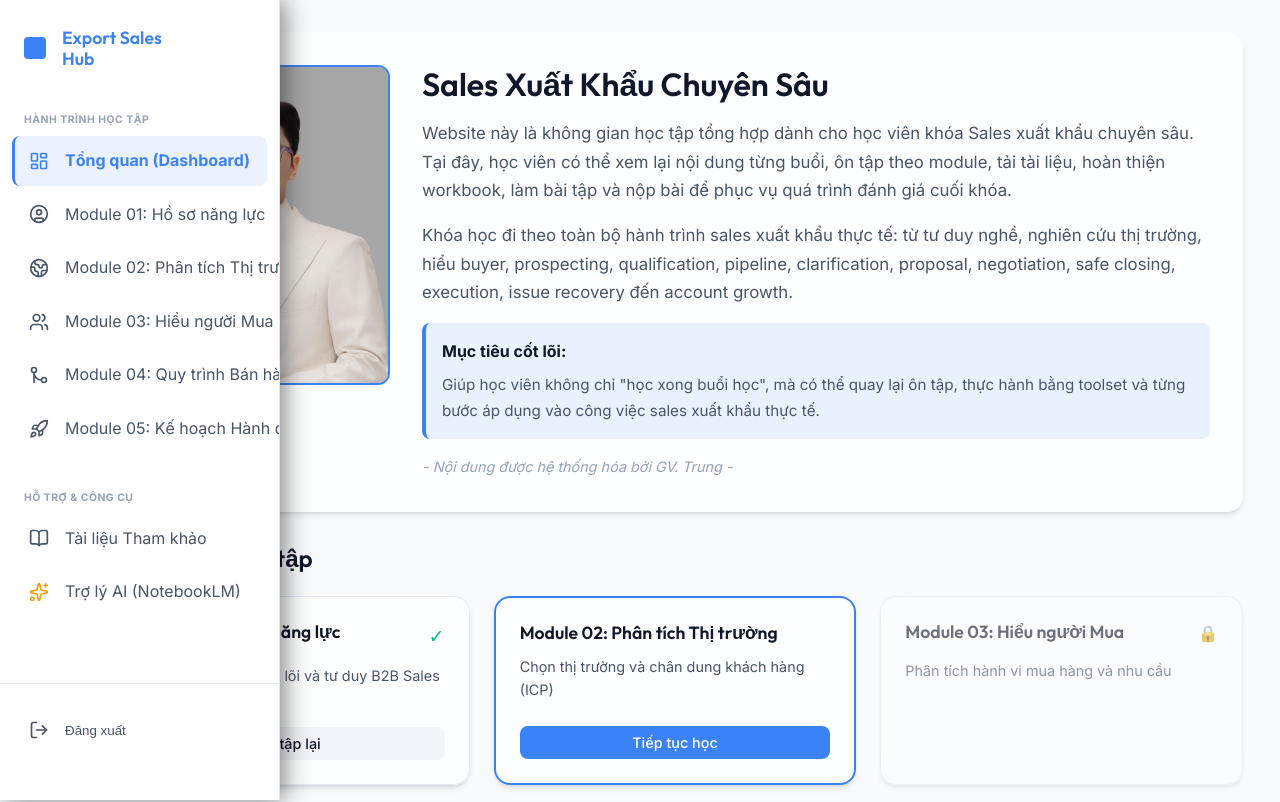
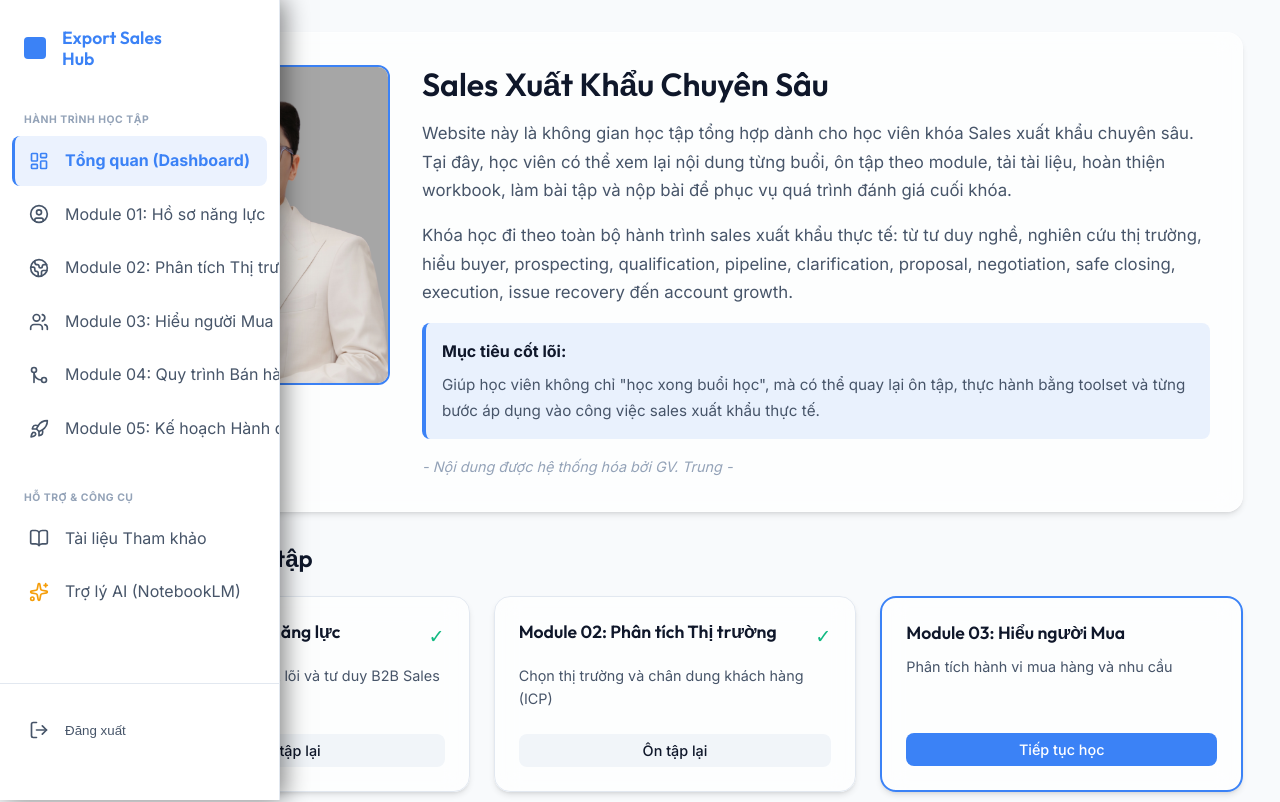
Before and after one commit to nhtrung11794/export-sales-hub, a Next.js app: page / in a window 1280 px wide. Shown: the top 802 px of the page. Built offline with nearby package versions, Linux system fonts and the light colour scheme; no server answers.

Commit message:
Mở khóa Module 03 trên Dashboard

```diff
--- a/src/app/(app)/page.tsx
+++ b/src/app/(app)/page.tsx
@@ -10,8 +10,8 @@ export default function Dashboard() {
 
   const modules = [
     { id: 'm01', name: 'Module 01: Hồ sơ năng lực', desc: 'Đánh giá năng lực cốt lõi và tư duy B2B Sales', status: 'completed' },
-    { id: 'm02', name: 'Module 02: Phân tích Thị trường', desc: 'Chọn thị trường và chân dung khách hàng (ICP)', status: 'active' },
-    { id: 'm03', name: 'Module 03: Hiểu người Mua', desc: 'Phân tích hành vi mua hàng và nhu cầu', status: 'locked' },
+    { id: 'm02', name: 'Module 02: Phân tích Thị trường', desc: 'Chọn thị trường và chân dung khách hàng (ICP)', status: 'completed' },
+    { id: 'm03', name: 'Module 03: Hiểu người Mua', desc: 'Phân tích hành vi mua hàng và nhu cầu', status: 'active' },
     { id: 'm04', name: 'Module 04: Quy trình Bán hàng', desc: 'Xây dựng phễu và kỹ năng chốt sale', status: 'locked' },
     { id: 'm05', name: 'Module 05: Kế hoạch Hành động', desc: 'Lên kế hoạch 90 ngày thực chiến', status: 'locked' },
   ];
```
